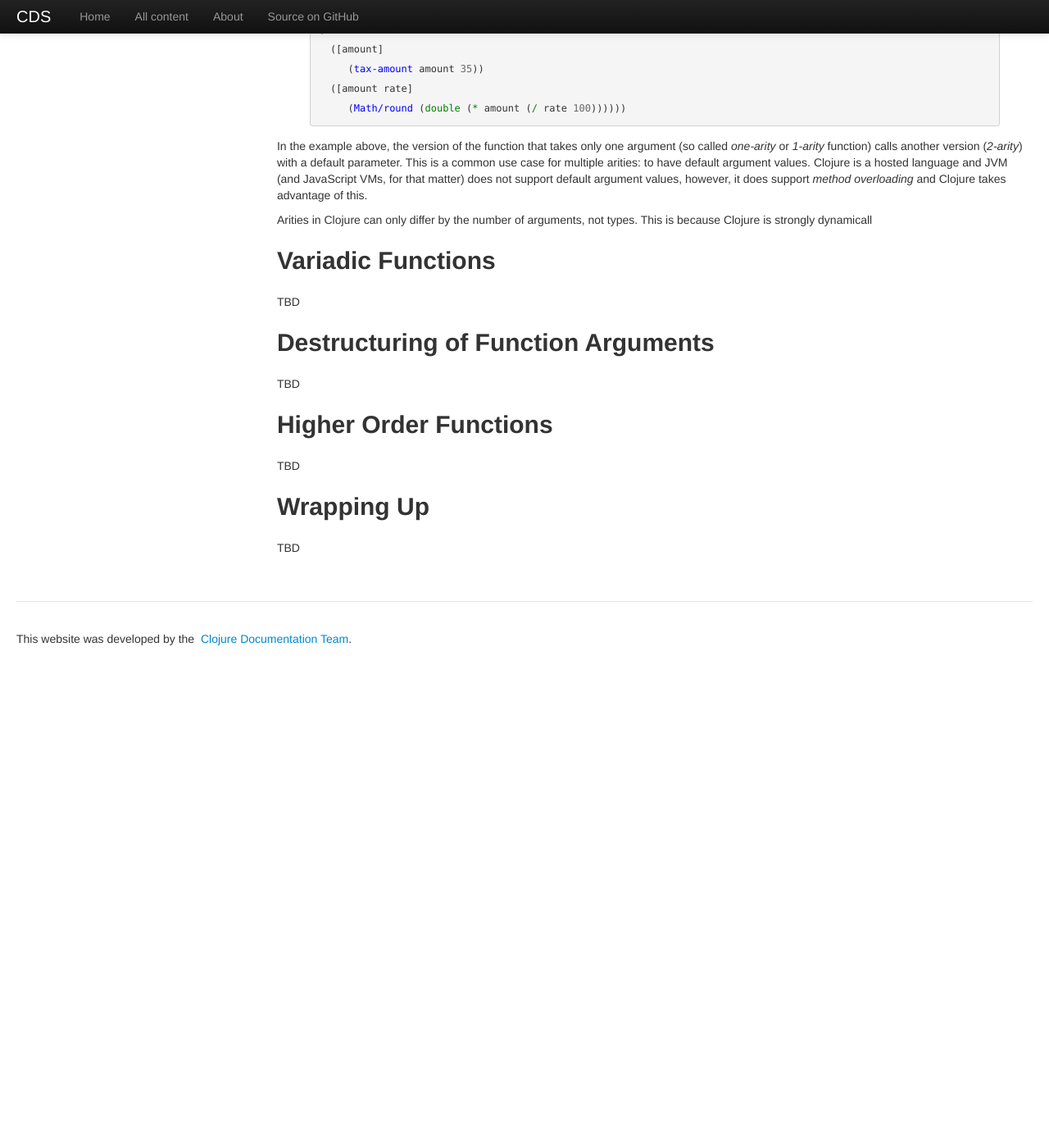
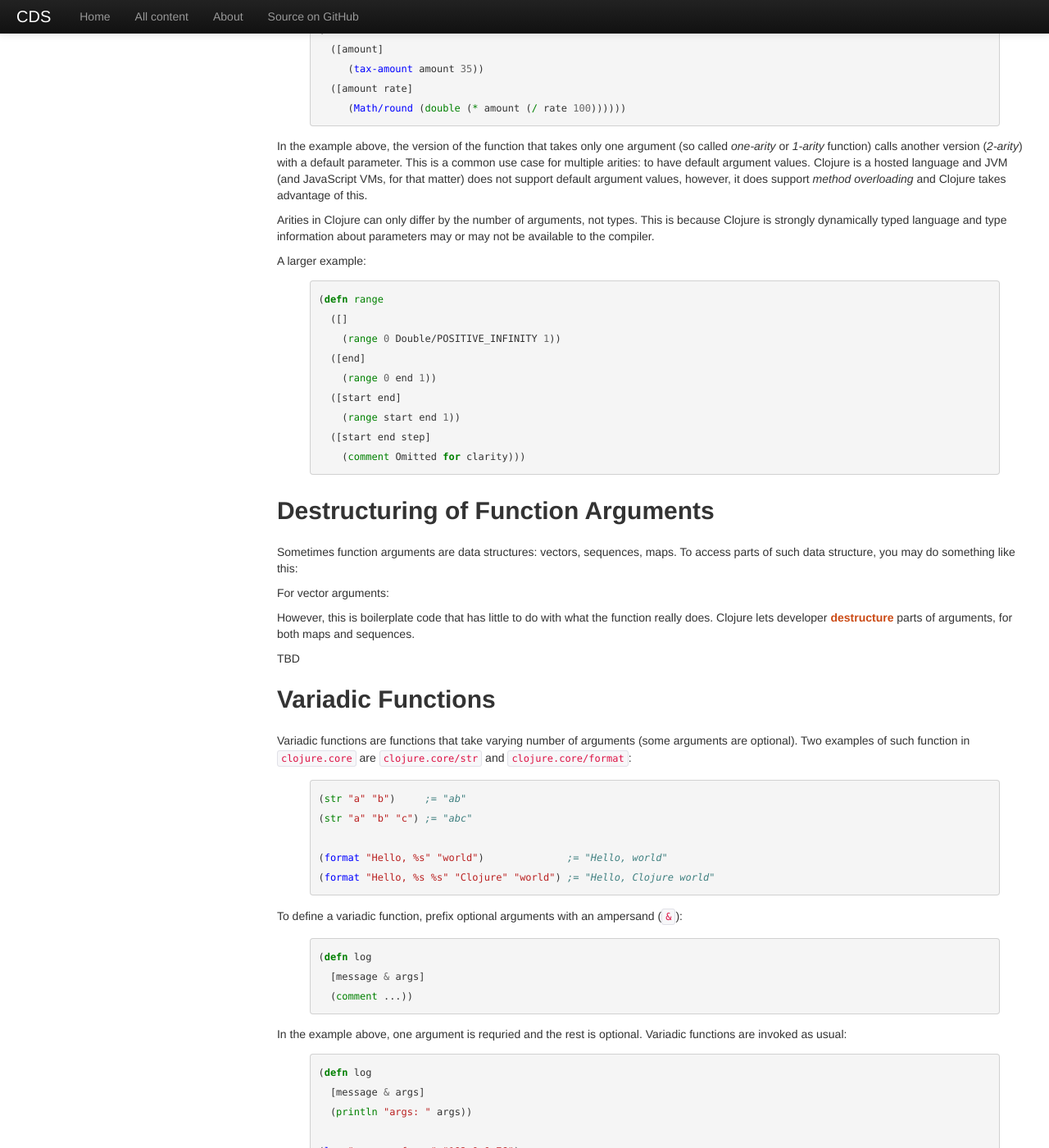
Before and after one commit to clojuredocs/guides, a Jekyll site: the page built from articles/language/functions.md, in a window 1280 px wide and 1400 px high, scrolled down 1942 px. Shown: the whole window at 82% size. Built offline with Jekyll 4.4.1, drawn with Linux system fonts in a browser that asks for light colours; some web fonts are replaced; Markdown is read by kramdown in place of the engine named in the settings; before the commit the page ends 2741 px from its top, so only the background shows below that; some of the changed text lies outside the part shown.

Commit message:
More work on the Functions guide

```diff
--- a/articles/language/functions.md
+++ b/articles/language/functions.md
@@ -120,17 +120,88 @@ calls another version (*2-arity*) with a default parameter. This is a common use
 argument values. Clojure is a hosted language and JVM (and JavaScript VMs, for that matter) does not support default argument
 values, however, it does support *method overloading* and Clojure takes advantage of this.
 
-Arities in Clojure can only differ by the number of arguments, not types. This is because Clojure is strongly dynamicall
+Arities in Clojure can only differ by the number of arguments, not types. This is because Clojure is strongly dynamically typed language and type information about
+parameters may or may not be available to the compiler.
+
+A larger example:
+
+{% highlight clojure %}
+(defn range
+  ([]
+    (range 0 Double/POSITIVE_INFINITY 1))
+  ([end]
+    (range 0 end 1))
+  ([start end]
+    (range start end 1))
+  ([start end step]
+    (comment Omitted for clarity)))
+{% endhighlight %}
+
+
+
+
+## Destructuring of Function Arguments
+
+Sometimes function arguments are data structures: vectors, sequences, maps. To access parts of such
+data structure, you may do something like this:
+
+{% highlight clojure %}
+{% endhighlight %}
+
+For vector arguments:
+
+{% highlight clojure %}
+{% endhighlight %}
+
+However, this is boilerplate code that has little to do with what the function really does. Clojure
+lets developer **destructure** parts of arguments, for both maps and sequences.
+
+TBD
 
 
 ## Variadic Functions
 
-TBD
+Variadic functions are functions that take varying number of arguments (some arguments are optional). Two examples
+of such function in `clojure.core` are `clojure.core/str` and `clojure.core/format`:
 
+{% highlight clojure %}
+(str "a" "b")     ;= "ab"
+(str "a" "b" "c") ;= "abc"
 
-## Destructuring of Function Arguments
+(format "Hello, %s" "world")              ;= "Hello, world"
+(format "Hello, %s %s" "Clojure" "world") ;= "Hello, Clojure world"
+{% endhighlight %}
 
-TBD
+To define a variadic function, prefix optional arguments with an ampersand (`&`):
+
+{% highlight clojure %}
+(defn log
+  [message & args]
+  (comment ...))
+{% endhighlight %}
+
+In the example above, one argument is requried and the rest is optional. Variadic functions
+are invoked as usual:
+
+{% highlight clojure %}
+(defn log
+  [message & args]
+  (println "args: " args))
+
+(log "message from " "192.0.0.76")
+{% endhighlight %}
+
+Running the example above in the REPL produces:
+
+{% highlight clojure %}
+user=> (log "message from " "192.0.0.76")
+args:  (192.0.0.76)
+
+user=> (log "message from " "192.0.0.76" "service:xyz")
+args:  (192.0.0.76 service:xyz)
+{% endhighlight %}
+
+As you can see, optional arguments (`args`) are packed into a list.
 
 
 ## Higher Order Functions
```
